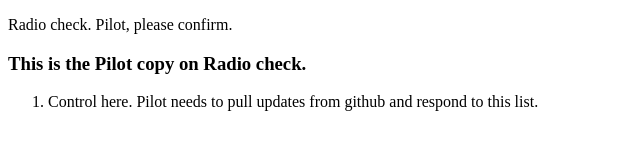
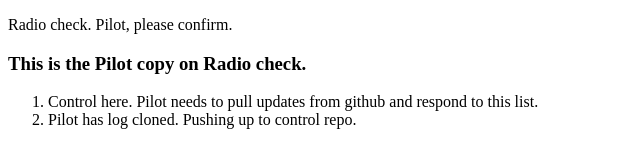
Before and after one commit to bruck71/communication-log-Control, a plain HTML site: page index.html in a window 1280 px wide. Shown: the whole page, without its empty margins (0-640 px from the left). Drawn offline with Linux system fonts and the light colour scheme.

Commit message:
Pilot responds to list with first response and pushes commit to control repo

```diff
--- a/index.html
+++ b/index.html
@@ -5,6 +5,7 @@
       <h3>This is the Pilot copy on Radio check.</h3>
       <ol>
         <li>Control here. Pilot needs to pull updates from github and respond to this list.</li>
+        <li>Pilot has log cloned. Pushing up to control repo.</li>
       </ol>
    </body>
 </html>
```
